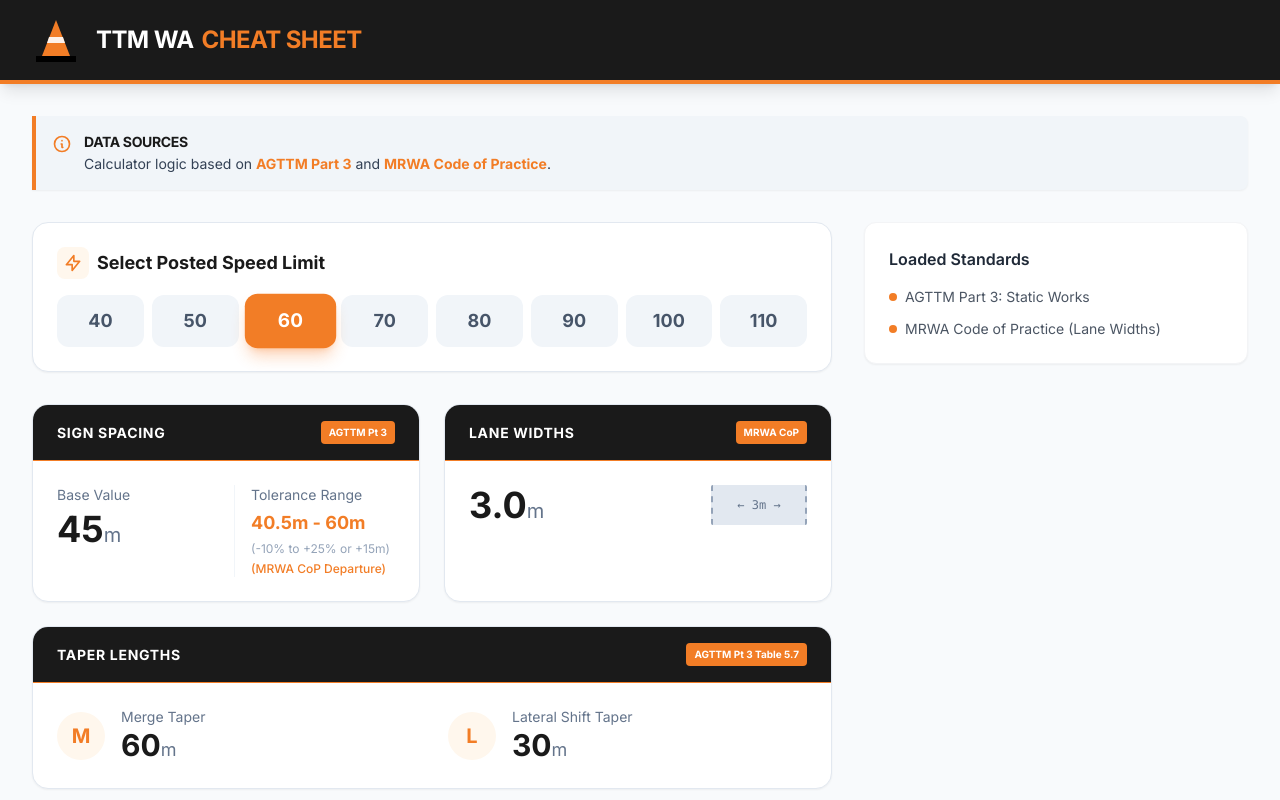
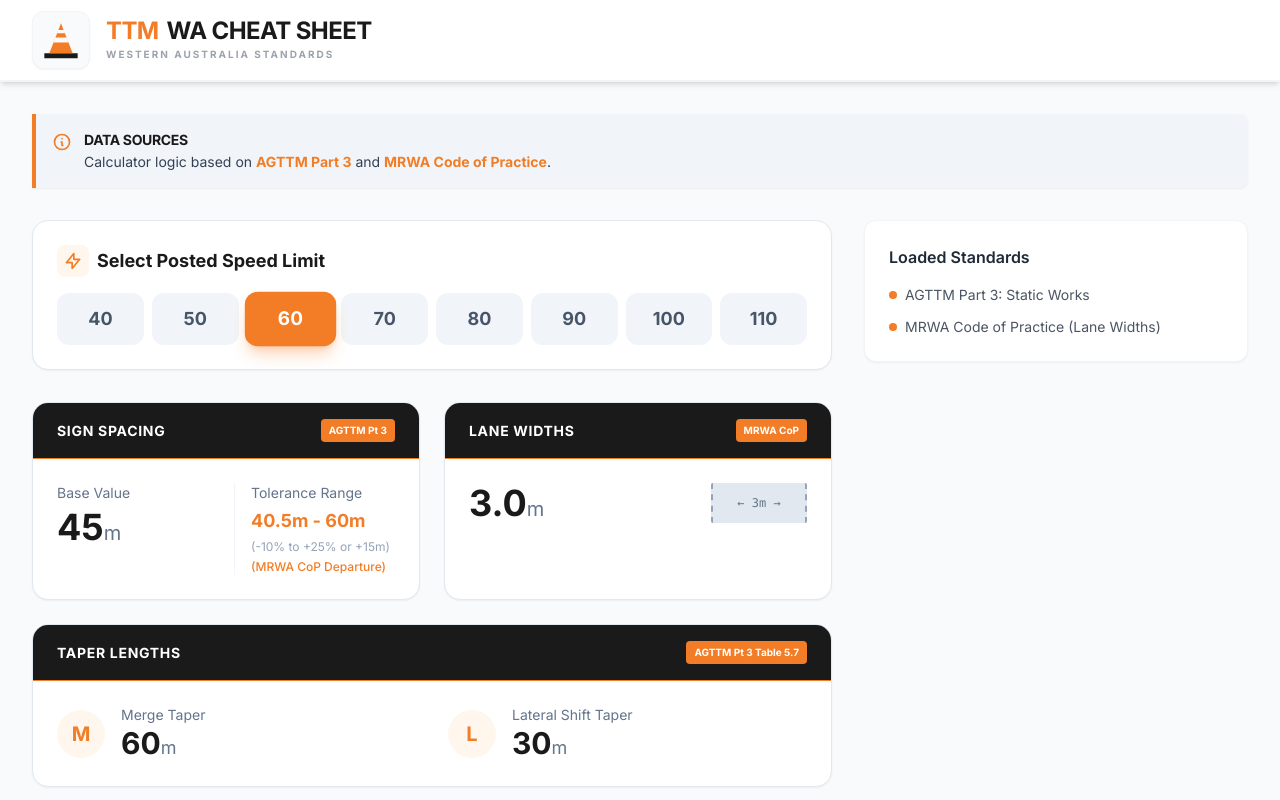
Before and after one commit to rachwood1111/WATrafficManagement, a React (Vite) app: page / in a window 1280 px wide. Shown: the top 800 px of the page. Built offline with nearby package versions, Linux system fonts and the light colour scheme.

Commit message:
feat: Update header and PWA prompt styles
Refactors the application header and the PWA install prompt component to use a lighter color scheme and updated SVG assets. This provides a cleaner, more modern aesthetic for the application.

```diff
--- a/App.tsx
+++ b/App.tsx
@@ -7,24 +7,27 @@ const App: React.FC = () => {
     <div className="min-h-screen flex flex-col">
       <PWAInstallPrompt />
       {/* Header */}
-      <header className="bg-[#1A1A1A] text-white shadow-lg border-b-4 border-[#F27D26]">
+      <header className="bg-white text-[#1A1A1A] shadow-md border-b-2 border-gray-100">
         <div className="max-w-7xl mx-auto px-4 sm:px-6 lg:px-8 h-20 flex items-center justify-between">
           <div className="flex items-center gap-4">
-            <div className="flex-shrink-0">
-              <svg className="w-12 h-12" viewBox="0 0 24 24" fill="none" xmlns="http://www.w3.org/2000/svg">
+            <div className="flex-shrink-0 bg-gray-50 p-2 rounded-xl border border-gray-100 shadow-sm">
+              <svg className="w-10 h-10" viewBox="0 0 24 24" fill="none" xmlns="http://www.w3.org/2000/svg">
                 {/* Base */}
-                <path d="M2 20H22V23H2V20Z" fill="#000000" />
+                <path d="M2 20H22V23H2V20Z" fill="#1A1A1A" />
                 {/* Orange Body */}
                 <path d="M5 20L12 2L19 20H5Z" fill="#F27D26" />
-                {/* Reflective Strip */}
-                <path d="M8.5 10.5L15.5 10.5L16.5 13.5H7.5L8.5 10.5Z" fill="#FFFFFF" fillOpacity="0.9" />
+                {/* Reflective Strip 1 */}
+                <path d="M8.5 10.5L15.5 10.5L16.5 13.5H7.5L8.5 10.5Z" fill="#FFFFFF" fillOpacity="0.95" />
+                {/* Reflective Strip 2 (closer to top) */}
+                <path d="M10.2 6L13.8 6L14.5 8H9.5L10.2 6Z" fill="#FFFFFF" fillOpacity="0.95" />
               </svg>
             </div>
             <div>
-              <h1 className="text-2xl font-black tracking-tight uppercase">
-                <span className="text-white">TTM WA</span>
-                <span className="ml-2 text-[#F27D26]">Cheat Sheet</span>
+              <h1 className="text-2xl font-black tracking-tight uppercase leading-none">
+                <span className="text-[#F27D26]">TTM</span>
+                <span className="ml-2 text-[#1A1A1A]">WA Cheat Sheet</span>
               </h1>
+              <p className="text-[10px] font-bold text-gray-400 tracking-[0.2em] uppercase mt-1">Western Australia Standards</p>
             </div>
           </div>
         </div>
--- a/components/PWAInstallPrompt.tsx
+++ b/components/PWAInstallPrompt.tsx
@@ -66,23 +66,29 @@ const PWAInstallPrompt: React.FC = () => {
         exit={{ y: 100, opacity: 0 }}
         className="fixed bottom-6 left-4 right-4 z-50 md:left-auto md:right-6 md:w-80"
       >
-        <div className="bg-[#1A1A1A] text-white p-5 rounded-2xl shadow-2xl border border-[#F27D26]/30">
+        <div className="bg-white text-[#1A1A1A] p-5 rounded-2xl shadow-2xl border border-gray-100">
           <div className="flex justify-between items-start mb-3">
             <div className="flex items-center gap-3">
-              <div className="bg-[#F27D26] p-2 rounded-lg">
-                <svg className="w-5 h-5 text-white" viewBox="0 0 24 24" fill="none" xmlns="http://www.w3.org/2000/svg">
-                  <path d="M2 20H22V23H2V20Z" fill="#000000" />
-                  <path d="M5 20L12 2L19 20H5Z" fill="currentColor" />
+              <div className="bg-gray-50 p-2 rounded-xl border border-gray-100 shadow-sm">
+                <svg className="w-6 h-6" viewBox="0 0 24 24" fill="none" xmlns="http://www.w3.org/2000/svg">
+                  {/* Base */}
+                  <path d="M2 20H22V23H2V20Z" fill="#1A1A1A" />
+                  {/* Orange Body */}
+                  <path d="M5 20L12 2L19 20H5Z" fill="#F27D26" />
+                  {/* Reflective Strip 1 */}
+                  <path d="M8.5 10.5L15.5 10.5L16.5 13.5H7.5L8.5 10.5Z" fill="#FFFFFF" fillOpacity="0.95" />
+                  {/* Reflective Strip 2 */}
+                  <path d="M10.2 6L13.8 6L14.5 8H9.5L10.2 6Z" fill="#FFFFFF" fillOpacity="0.95" />
                 </svg>
               </div>
               <h4 className="font-bold text-sm">Install TTM WA Guide</h4>
             </div>
-            <button onClick={dismissPrompt} className="text-slate-400 hover:text-white">
+            <button onClick={dismissPrompt} className="text-gray-400 hover:text-gray-600">
               <svg className="w-5 h-5" fill="none" stroke="currentColor" viewBox="0 0 24 24"><path strokeLinecap="round" strokeLinejoin="round" strokeWidth={2} d="M6 18L18 6M6 6l12 12" /></svg>
             </button>
           </div>
 
-          <p className="text-xs text-slate-300 mb-4 leading-relaxed">
+          <p className="text-xs text-gray-500 mb-4 leading-relaxed">
             {platform === 'ios'
               ? 'To install: Tap the "Share" icon below and then select "Add to Home Screen".'
               : 'Install this app on your home screen for quick offline access to TTM data.'}
```
